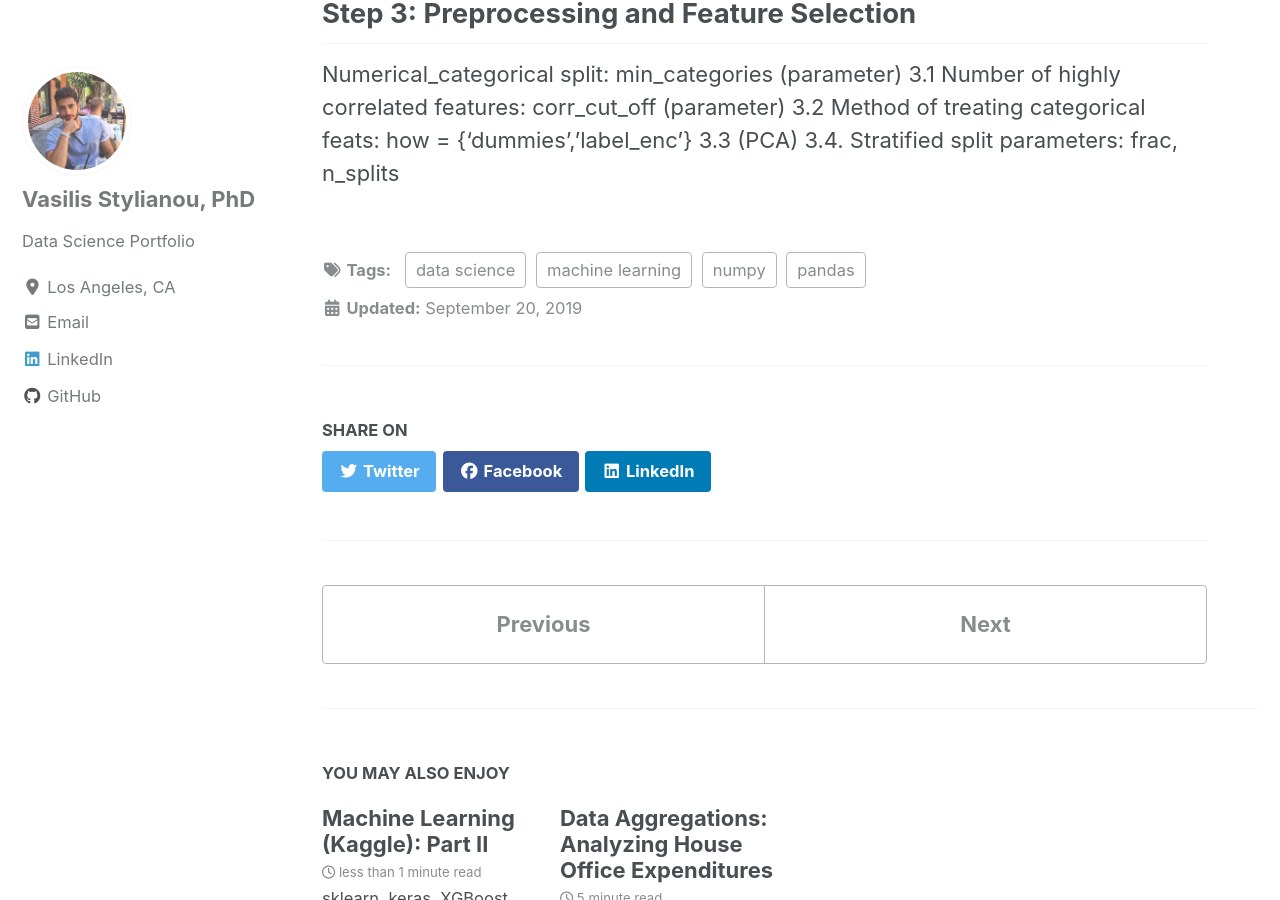
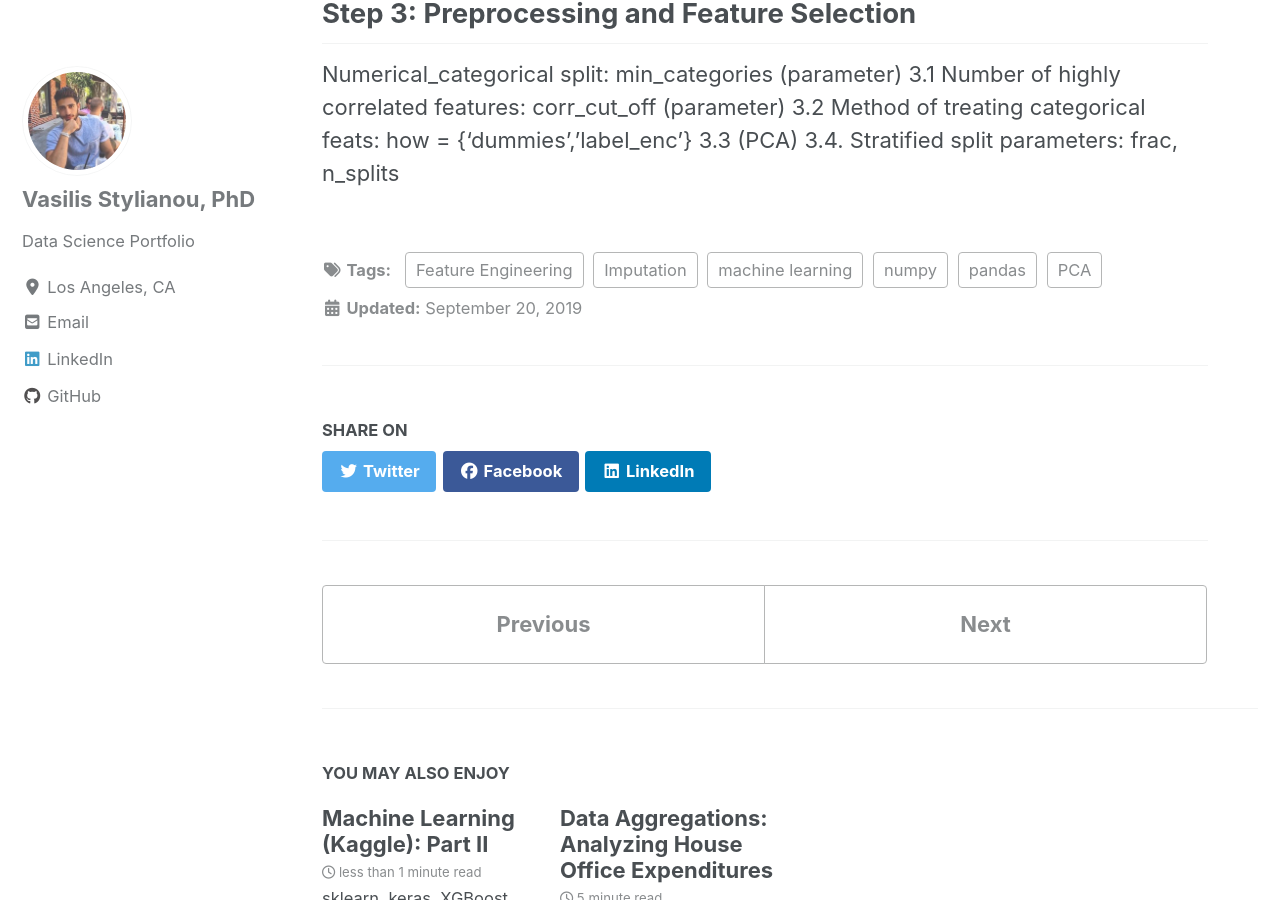
Before and after one commit to vasilis-stylianou/vasilis-stylianou.github.io, a Jekyll site: the page built from _posts/2019-09-20-ML_Kaggle_Part1.md, in a window 1280 px wide and 900 px high, scrolled down 18960 px. Built offline with Jekyll 4.4.1, drawn with Linux system fonts in a browser that asks for light colours; cached includes are drawn as plain includes; nearby versions of some CDN libraries.

Commit message:
Update 2019-09-20-ML_Kaggle_Part1.md

```diff
--- a/_posts/2019-09-20-ML_Kaggle_Part1.md
+++ b/_posts/2019-09-20-ML_Kaggle_Part1.md
@@ -1,8 +1,8 @@
 ---
 title: "Machine Learning (Kaggle): Part I"
 date: 2019-09-20
-tags: [machine learning, data science, pandas, numpy]
-excerpt: Machine Learning, Feature Engineering, pandas, numpy
+tags: [machine learning, Imputation, PCA, Feature Engineering, pandas, numpy]
+excerpt: Imputation, Feature Engineering, PCA, pandas, numpy
 ---
 
 # Intro:
```
